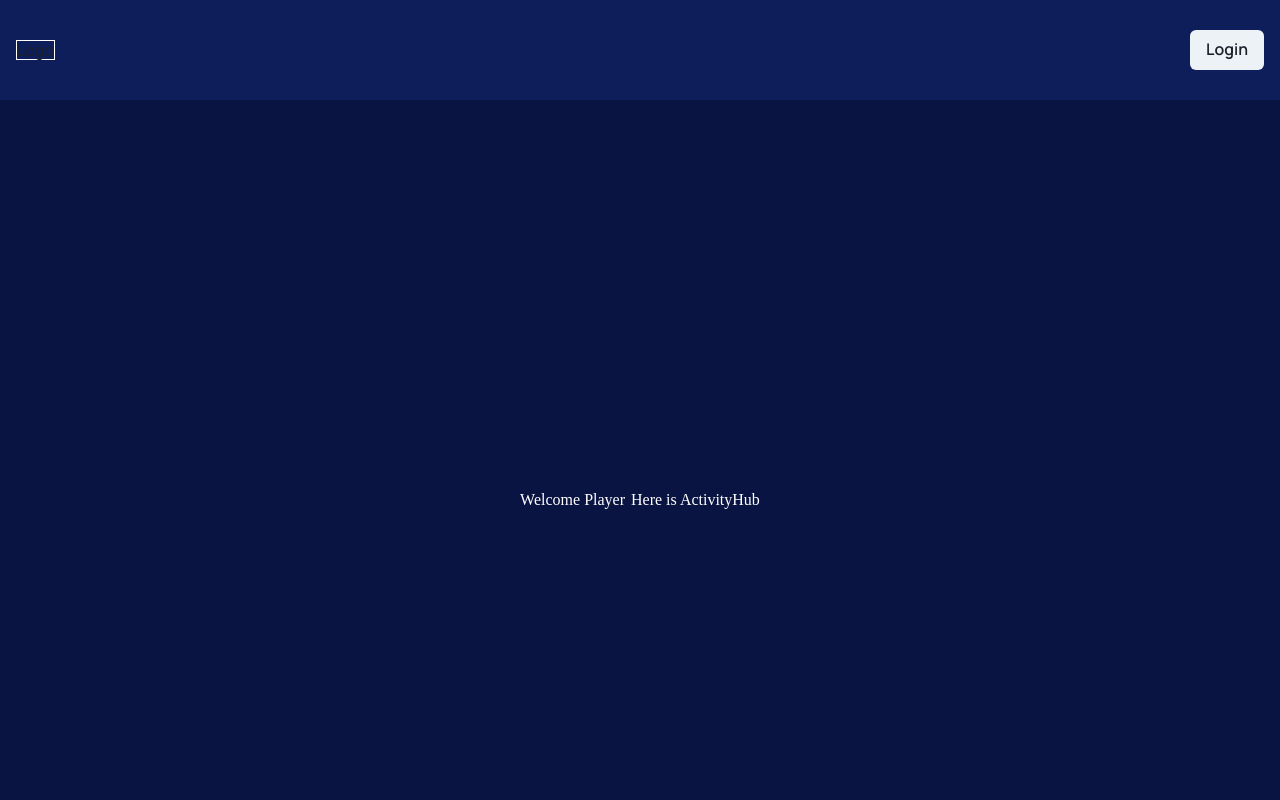
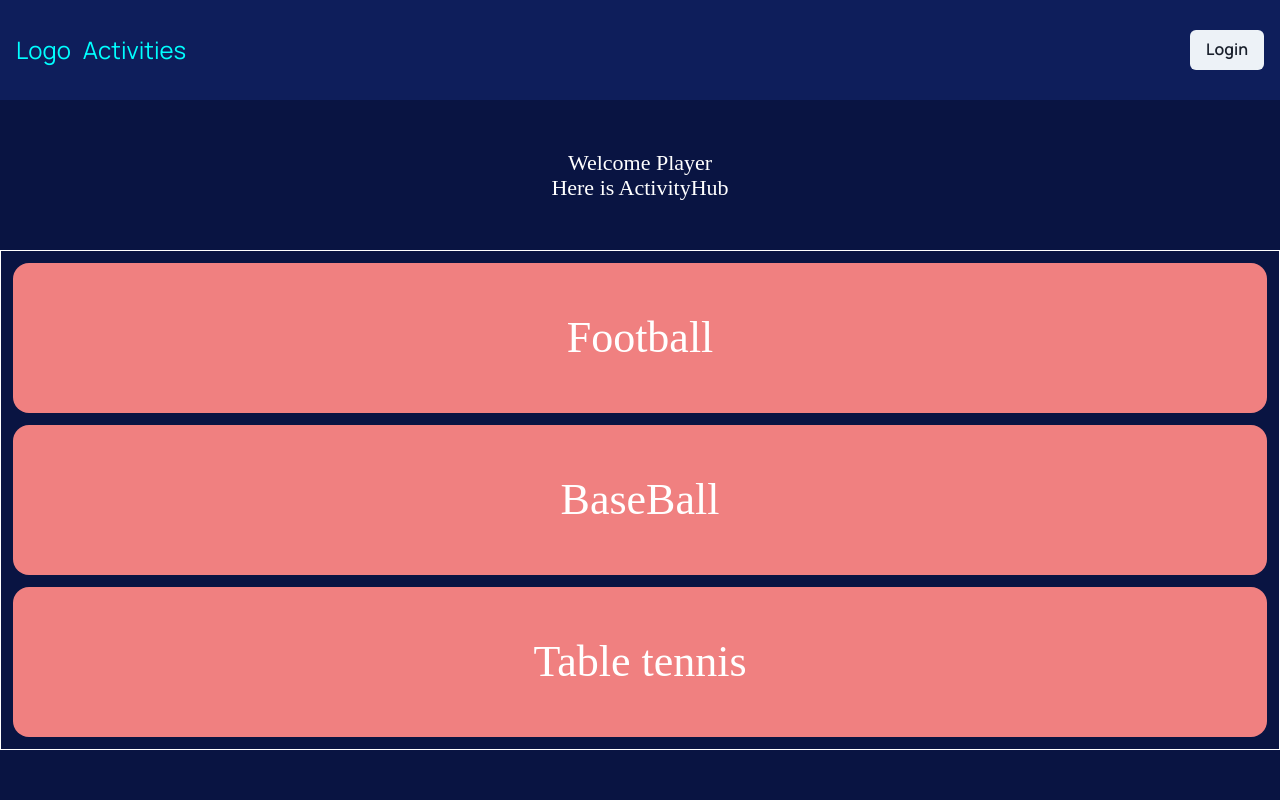
Before and after one commit to justin-supertree/let-s-football, a Next.js app: page /activity-hub in a window 1280 px wide. Shown: the top 800 px of the page. Built offline with nearby package versions, Linux system fonts and the light colour scheme; no server answers.

Commit message:
feat: site routing 구조 적용

```diff
--- a/src/layouts/Header.tsx
+++ b/src/layouts/Header.tsx
@@ -8,6 +8,7 @@ import { signIn, useSession } from 'next-auth/react';
 
 import LoginModal from '../components/Modal/LoginModal';
 import RedirectModal from '../components/Modal/RedirectModal';
+import Link from 'next/link';
 
 const Container = styled.div`
   display: flex;
@@ -20,8 +21,21 @@ const Container = styled.div`
   background-color: #0e1e5b;
 `;
 
+const RoutingBlock = styled.div`
+  display: flex;
+  align-items: center;
+  justify-content: center;
+  gap: 12px;
+`;
+
 const LogoBlock = styled.div`
-  border: 1px solid white;
+  font-size: 24px;
+  color: aqua;
+  transition: 0.2s all ease-in-out;
+
+  :hover {
+    color: red;
+  }
 `;
 
 const ClickBlock = styled.div`
@@ -110,7 +124,6 @@ const Header = () => {
 
   const router = useRouter();
   const { code } = router.query;
-  const { status } = useSession();
 
   useEffect(() => {
     if (code) {
@@ -131,7 +144,14 @@ const Header = () => {
   return (
     <>
       <Container>
-        <LogoBlock>Logo</LogoBlock>
+        <RoutingBlock>
+          <Link href="/">
+            <LogoBlock>Logo</LogoBlock>
+          </Link>
+          <Link href="/activity-hub">
+            <LogoBlock>Activities</LogoBlock>
+          </Link>
+        </RoutingBlock>
 
         <ClickBlock>
           {session ? (
--- a/src/pages/activity-hub.tsx
+++ b/src/pages/activity-hub.tsx
@@ -3,11 +3,9 @@ import styled from '@emotion/styled';
 import { NextPageWithLayout } from '../types/next-page';
 
 import Layout from '@/layouts';
+import { useRouter } from 'next/router';
 
 const Container = styled.div`
-  display: flex;
-  align-items: center;
-  justify-content: center;
   height: 100%;
   font-family: Novarese;
   font-size: 16px;
@@ -17,11 +15,71 @@ const Container = styled.div`
   gap: 6px;
 `;
 
+const ContentsHubBlock = styled.div`
+  display: flex;
+  align-items: center;
+  justify-content: center;
+  flex-direction: column;
+  height: 150px;
+  padding: 16px;
+  text-align: center;
+
+  & > p {
+    font-size: 22px;
+    font-family: 600;
+    font-family: Novarese;
+  }
+`;
+
+const ActiveBlock = styled.div`
+  display: flex;
+  align-items: center;
+  justify-content: center;
+  flex-direction: column;
+  border: 1px solid;
+  padding: 12px;
+  gap: 12px;
+`;
+
+const ActivityContents = styled.div`
+  display: flex;
+  align-items: center;
+  justify-content: center;
+  width: 100%;
+  height: 150px;
+  border-radius: 16px;
+  padding: 24px;
+  background-color: lightcoral;
+  transition: 0.2s all ease-in-out;
+  font-size: 44px;
+  font-family: 600;
+
+  :hover {
+    opacity: 0.8;
+  }
+`;
+
 const ActivityHub: NextPageWithLayout = () => {
+  const router = useRouter();
+
+  const handleSelectContents = () => {
+    router.push('/activities/football');
+  };
+
   return (
     <Container>
-      <p>Welcome Player</p>
-      <p>Here is ActivityHub</p>
+      <ContentsHubBlock>
+        <p>Welcome Player</p>
+        <p>Here is ActivityHub</p>
+      </ContentsHubBlock>
+
+      <ActiveBlock>
+        <ActivityContents onClick={handleSelectContents}>
+          Football
+        </ActivityContents>
+        <ActivityContents>BaseBall</ActivityContents>
+        <ActivityContents>Table tennis</ActivityContents>
+      </ActiveBlock>
     </Container>
   );
 };
```
Also changed, not shown: src/contents/SiteLanding.tsx (+21 -3 lines), src/pages/activities/football.tsx (added, +20 -0 lines).
